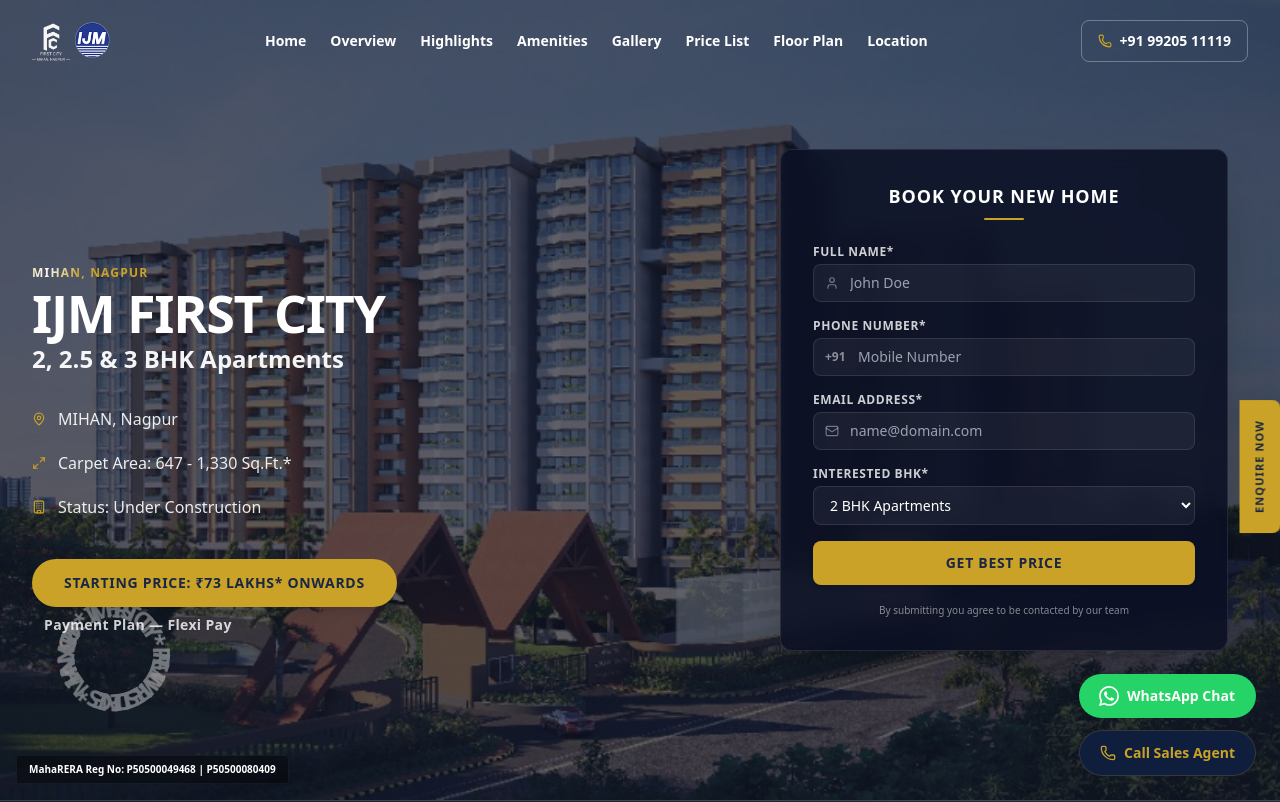
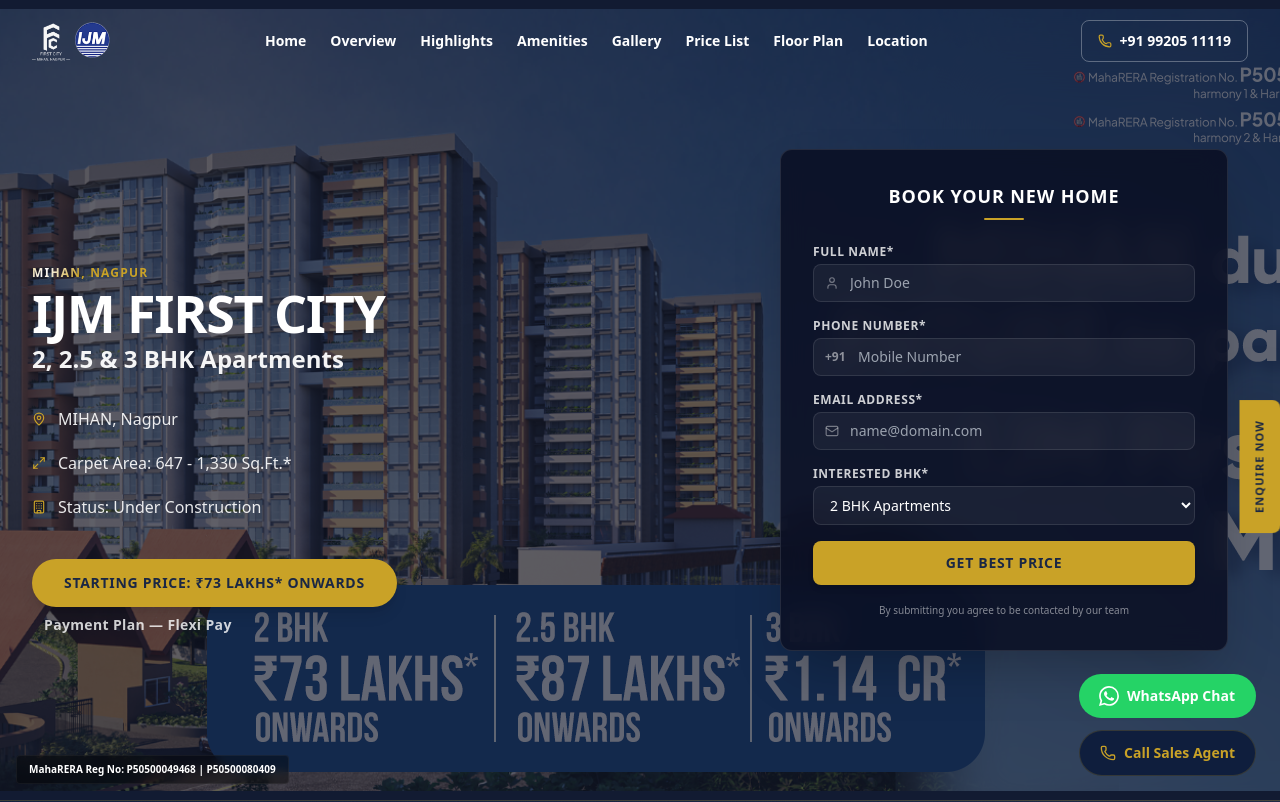
Before and after one commit to abubakarop461-bit/ijm-landing-page, a Next.js app: page / in a window 1280 px wide. Shown: the top 802 px of the page. Built offline with nearby package versions, Linux system fonts and the light colour scheme.

Commit message:
feat: use official responsive hero building render background images

```diff
--- a/src/app/page.tsx
+++ b/src/app/page.tsx
@@ -24,7 +24,6 @@ import SpotlightCard from "@/components/reactbits/SpotlightCard";
 import ShinyText from "@/components/reactbits/ShinyText";
 import BlurText from "@/components/reactbits/BlurText";
 import DecryptedText from "@/components/reactbits/DecryptedText";
-import CircularText from "@/components/reactbits/CircularText";
 
 // Form Interface
 interface FormData {
@@ -49,6 +48,20 @@ export default function LandingPage() {
 
   // Floor plan active tab state
   const [activeFloorTab, setActiveFloorTab] = useState<"2bhk" | "2.5bhk" | "3bhk">("2bhk");
+  const [heroBg, setHeroBg] = useState<string>("/images/hero-img-d.png");
+
+  useEffect(() => {
+    const handleResize = () => {
+      if (window.innerWidth < 1024) {
+        setHeroBg("/images/hero-img-m.png");
+      } else {
+        setHeroBg("/images/hero-img-d.png");
+      }
+    };
+    handleResize();
+    window.addEventListener("resize", handleResize);
+    return () => window.removeEventListener("resize", handleResize);
+  }, []);
 
   // Form states
   const [heroForm, setHeroForm] = useState<FormData>({
@@ -267,7 +280,7 @@ export default function LandingPage() {
       <section
       id="hero"
       className="relative min-h-screen pt-24 lg:pt-0 flex items-center justify-center bg-[#1a2744] bg-cover bg-center overflow-hidden z-10"
-      style={{ backgroundImage: "url('/images/building_hero.jpg')", backgroundPosition: "center", backgroundSize: "cover" }}
+      style={{ backgroundImage: `url('${heroBg}')`, backgroundPosition: "center", backgroundSize: "cover" }}
       >
       {/* Dark overlay: rgba(15, 20, 40, 0.65) */}
       <div className="absolute inset-0 bg-[#0f1428]/65 z-[2]"></div>
@@ -431,15 +444,6 @@ export default function LandingPage() {
       <p className="text-white text-[10px] font-semibold bg-black/40 px-3 py-1.5 rounded backdrop-blur-sm border border-white/5">
       MahaRERA Reg No: P50500049468 | P50500080409
       </p>
-      </div>
-      {/* Floating circular text badge for premium aesthetic */}
-      <div className="absolute bottom-20 left-12 z-[3] hidden xl:block pointer-events-none opacity-40">
-        <CircularText
-          text=" PREMIUM RESIDENCES * MIHAN NAGPUR * IJM FIRST CITY * "
-          spinDuration={30}
-          onHover="slowDown"
-          className="w-[130px] h-[130px] text-[7px] text-[#C9A227] tracking-[2px]"
-        />
       </div>
       </section>
 
```
